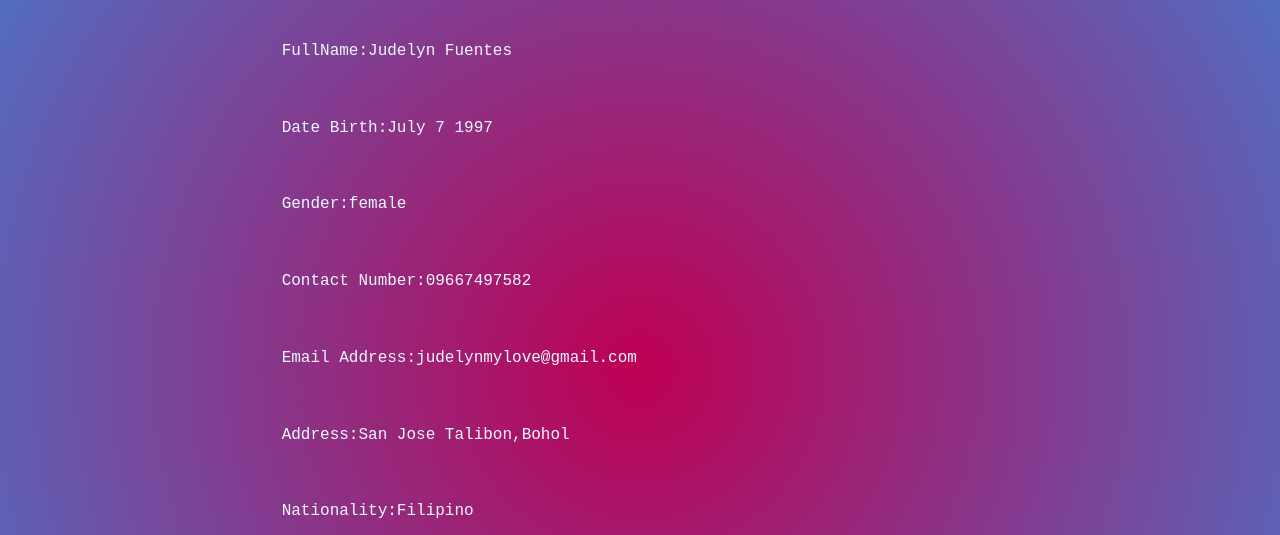
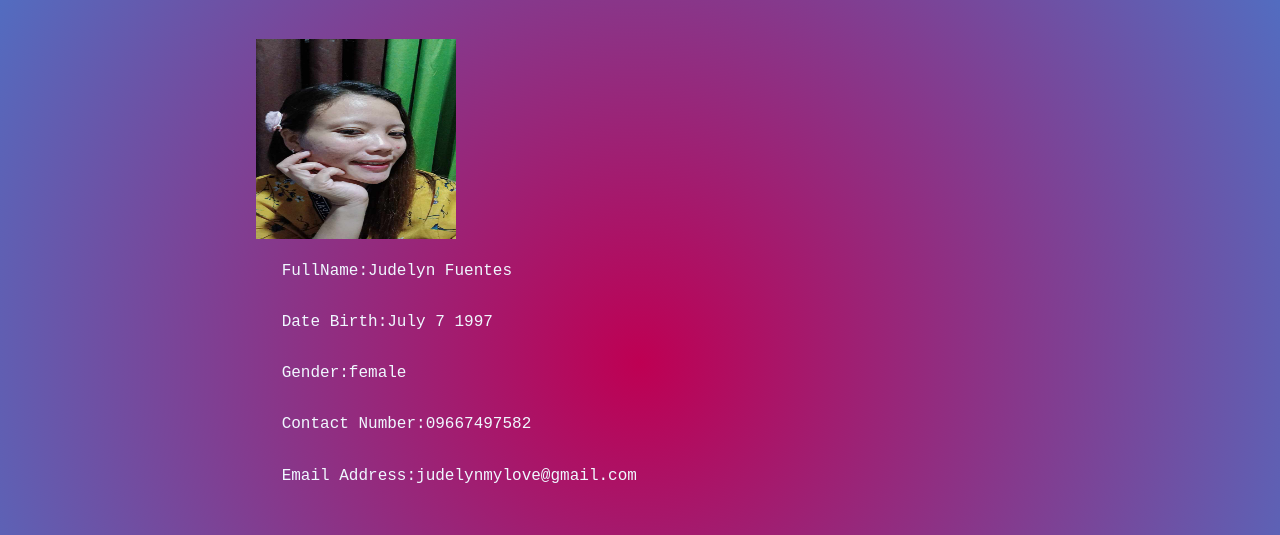
Before and after one commit to JudelynFuentes/G3_08_Fuentes, a plain HTML site: page index.html in a window 1280 px wide. Shown: the part 265-800 px from the top of the page. Drawn offline with Linux system fonts and the light colour scheme.

Commit message:
Add Profile Picture

```diff
--- a/index.html
+++ b/index.html
@@ -13,15 +13,19 @@
    <br>
         <br>
     <h2 class="b">Biodata</h2>
+    <div class="photo">
+        <img src="photo.jpg" alt=""  style="width: 200px;height: 200px;">
+    </div>
+
         <pre>
                 FullName:Judelyn Fuentes
-                <br>
+
                 Date Birth:July 7 1997
-                <br>
+
                 Gender:female
-                <br>
+
                 Contact Number:09667497582
-                <br>
+
                 Email Address:judelynmylove@gmail.com
                 <br>
                 Address:San Jose Talibon,Bohol
@@ -29,15 +33,15 @@
                 Nationality:Filipino
                 <br>
                 Marital Status:Married
-                <br>
+
                 Education Qualifications:College Level
-                <br>
+
                 Work Experience:Cashier Alturas Talibon
-                <br>
+
                 Skills:Playing Badminton and Dance ,Planting flowers and vegetables
-                <br>
+
                 Languages known:Bisaya,Tagalog
-                <br>
+
         </pre>
 
     </div>
--- a/style.css
+++ b/style.css
@@ -25,3 +25,7 @@ pre {
     font-size: 16px;
     line-height: 1.6;
 }
+.photo{
+
+    margin-left: 20%;
+}
```
Also changed, not shown: photo.jpg (added).
